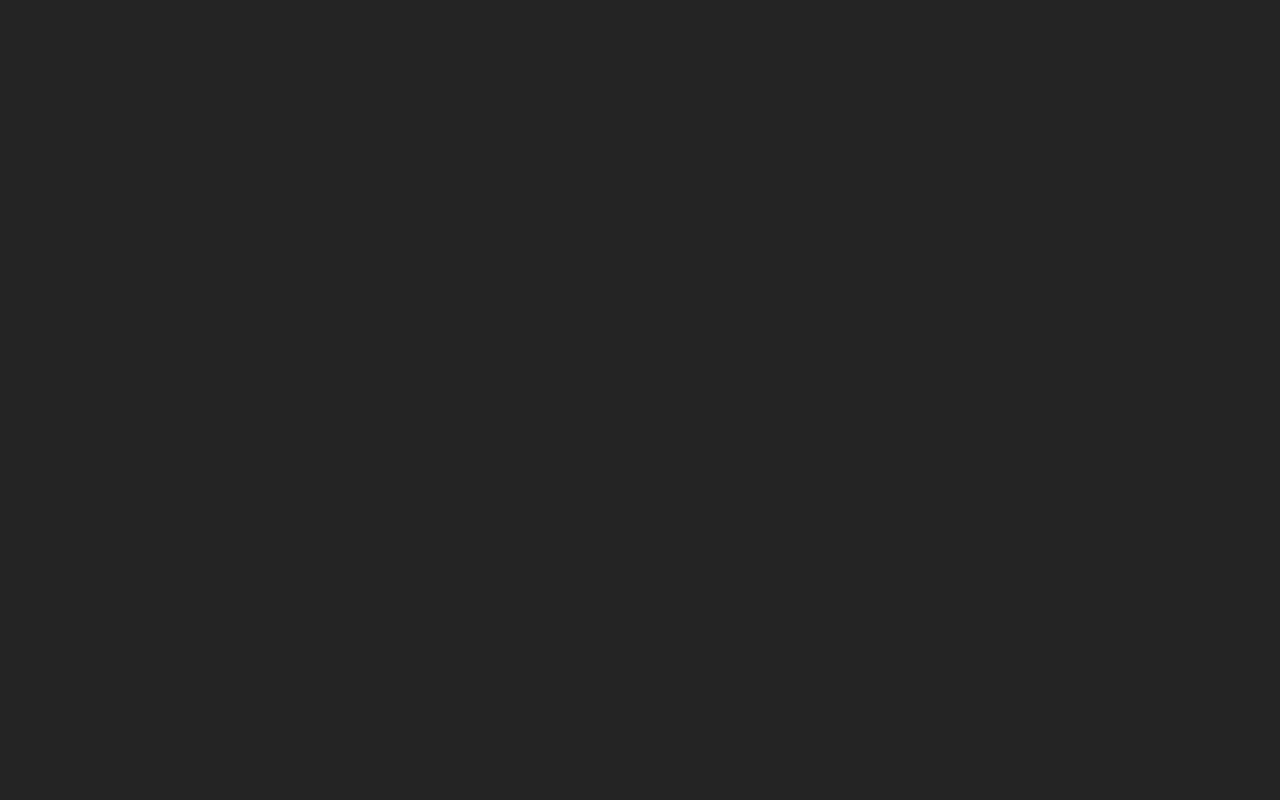
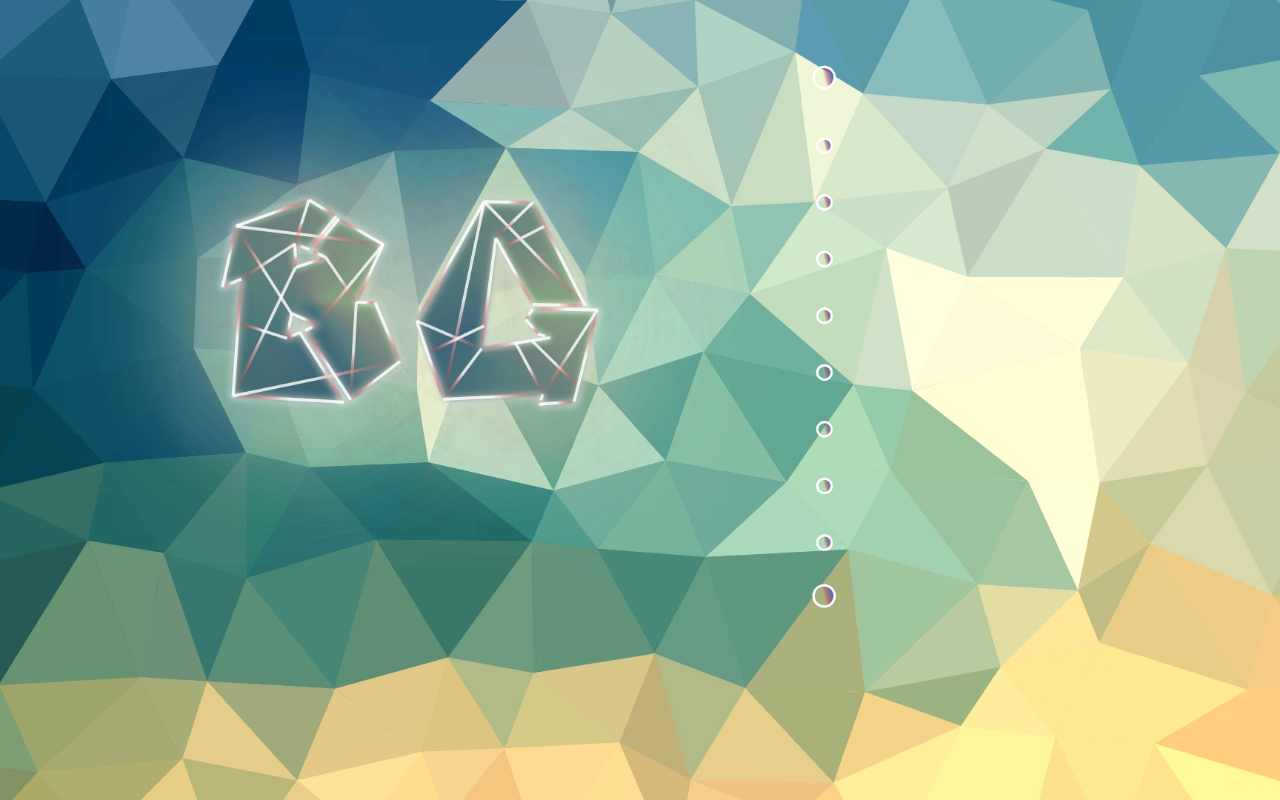
Before and after one commit to Di-teamr/mid-soft, a Vue app: page / in a window 1280 px wide. Built offline with nearby package versions, Linux system fonts and the light colour scheme.

Commit message:
feat:add bg

```diff
--- a/package.json
+++ b/package.json
@@ -16,6 +16,7 @@
     "vue-router": "^4.2.2"
   },
   "devDependencies": {
+    "@types/node": "^20.3.2",
     "@vitejs/plugin-vue": "^4.1.0",
     "autoprefixer": "^10.4.14",
     "postcss": "^8.4.24",
--- a/src/App.vue
+++ b/src/App.vue
@@ -1,10 +1,12 @@
 <script setup lang="ts">
 // import HelloWorld from './components/HelloWorld.vue'
 import customIn from "./components/customInfo/index.vue";
+import welcome from "./layout/compoents/welcome/index.vue";
 </script>
 
 <template>
   <customIn value="123"></customIn>
+  <welcome />
 </template>
 
 <style scoped></style>
--- a/src/layout/compoents/welcome/index.vue
+++ b/src/layout/compoents/welcome/index.vue
@@ -0,0 +1,11 @@
+<template>
+  <div
+    class="bg-[url('../../../src/assets/mainbg.jpg')] bg-cover w-[100vw] h-[100vh]"
+  ></div>
+</template>
+
+<script setup lang="ts">
+// import {ref} from "vue";
+</script>
+
+<style scoped lang="less"></style>
--- a/tsconfig.json
+++ b/tsconfig.json
@@ -12,6 +12,10 @@
     "resolveJsonModule": true,
     "isolatedModules": true,
     "noEmit": true,
+    "baseUrl": ".",
+    "paths": {
+      "@/*": ["src/*"]
+    },
     "jsx": "preserve",
 
     /* Linting */
--- a/vite.config.ts
+++ b/vite.config.ts
@@ -1,5 +1,6 @@
 import { defineConfig } from "vite";
 import vue from "@vitejs/plugin-vue";
+import path from "node:path";
 
 // https://vitejs.dev/config/
 export default defineConfig({
@@ -7,4 +8,12 @@ export default defineConfig({
   server: {
     port: 3000,
   },
+  resolve: {
+    alias: [
+      {
+        find: "@",
+        replacement: path.resolve("./src"),
+      },
+    ],
+  },
 });
```
Also changed, not shown: src/assets/mainbg.jpg (added), 1 other file (tests, documents, lock files or other folders).
